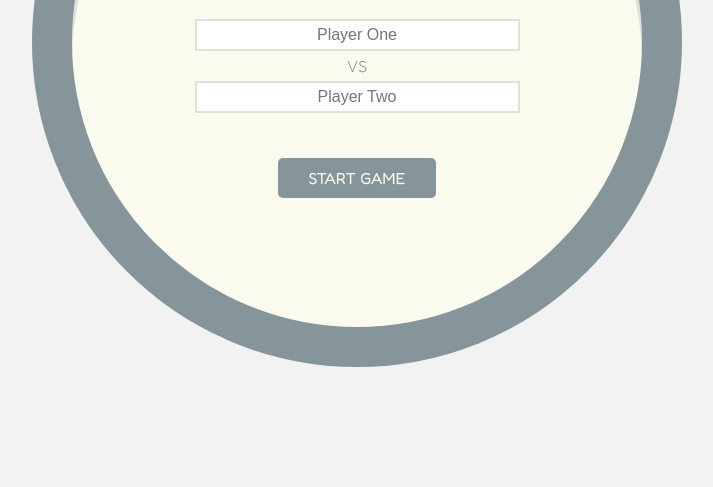
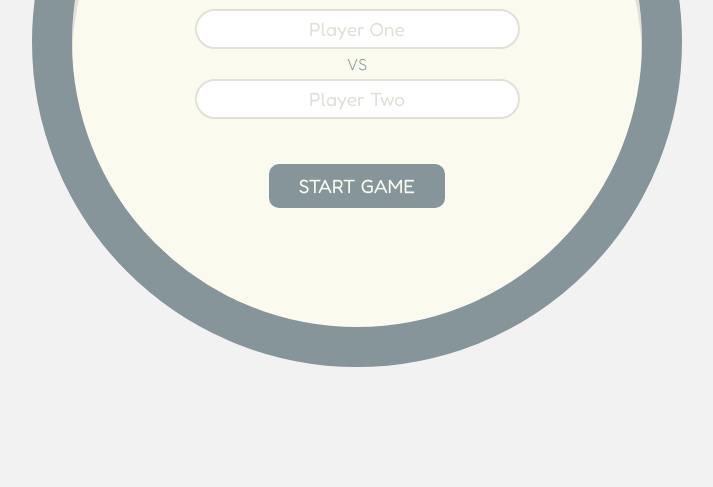
Before and after one commit to dvforest/odin-tic-tac-toe, a plain HTML site: page index.html in a window 1280 px wide. Shown: the part 313-800 px from the top of the page, without its empty margins (283-996 px from the left). Drawn offline with Linux system fonts and the light colour scheme; a web font is replaced by a local one.

Commit message:
Polish start screen UI

```diff
--- a/style.css
+++ b/style.css
@@ -105,14 +105,23 @@ body {
 
 .player-name {
     border: 2px solid var(--shadow-color);
-    font-size: 1rem;
+    color: var(--green-color);
+    font-size: 1.2rem;
+    font-family: "Fredoka", serif;
+    border-radius: 20px;
     text-align: center;
     padding: 5px;
     width: 325px;
+    height: 40px;
 }
 
-.player-name:active {
+.player-name::placeholder {
+    color: var(--shadow-color);
+}
+
+.player-name:focus {
     border: 2px solid var(--green-color);
+    outline: none;
 }
 
 .versus {
@@ -132,15 +141,23 @@ body {
     height: 100%;
 }
 
-.ready-button {
+.start-game-button {
     background-color: rgba(0 0 0 / 0%);
     font-family: "Fredoka", serif;
     font-weight: 400;
-    font-size: 1rem;
+    font-size: 1.2rem;
     color: var(--sand-color);
     background-color: var(--green-color);
     padding: 10px 30px;
     border: none;
-    border-radius: 5px;
+    border-radius: 10px;
     margin-top: 40px;
 }
+
+.start-game-button:hover {
+    box-shadow: inset 100px 100px rgba(255 255 255 / 10%);
+}
+
+.start-game-button:active {
+    box-shadow: inset 100px 100px rgba(1 1 1 / 10%);
+}
--- a/ui.js
+++ b/ui.js
@@ -12,15 +12,15 @@ const WelcomeScreen = (function()   {
                 <input id="player-name-1" class="player-name" type="text" placeholder="${playerNames[0]}"></input>
                 <div class="versus">VS</div>
                 <input id="player-name-2" class="player-name" type="text" placeholder="${playerNames[1]}"></input>
-                <button class="ready-button">START GAME</button>
+                <button class="start-game-button">START GAME</button>
             </div>
         `;
         // Create event listener
-        const readyButton = document.querySelector(".ready-button");
-        readyButton.addEventListener("click", clickHandlerReady);
+        const startButton = document.querySelector(".start-game-button");
+        startButton.addEventListener("click", startGame);
         }
 
-    const clickHandlerReady = (e) => {
+    const startGame = (e) => {
         // Update player names with inputs
         const input1 = document.getElementById("player-name-1").value;
         const input2 = document.getElementById("player-name-2").value;
```
